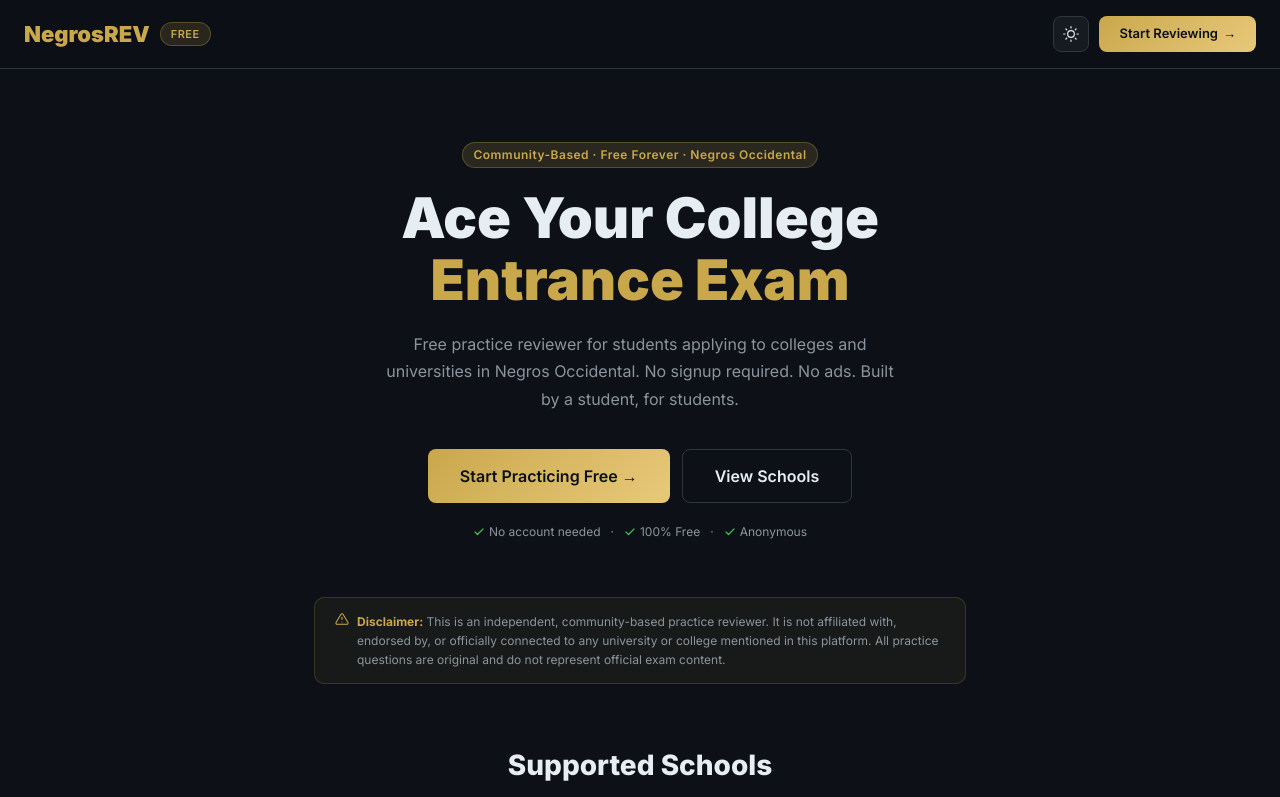
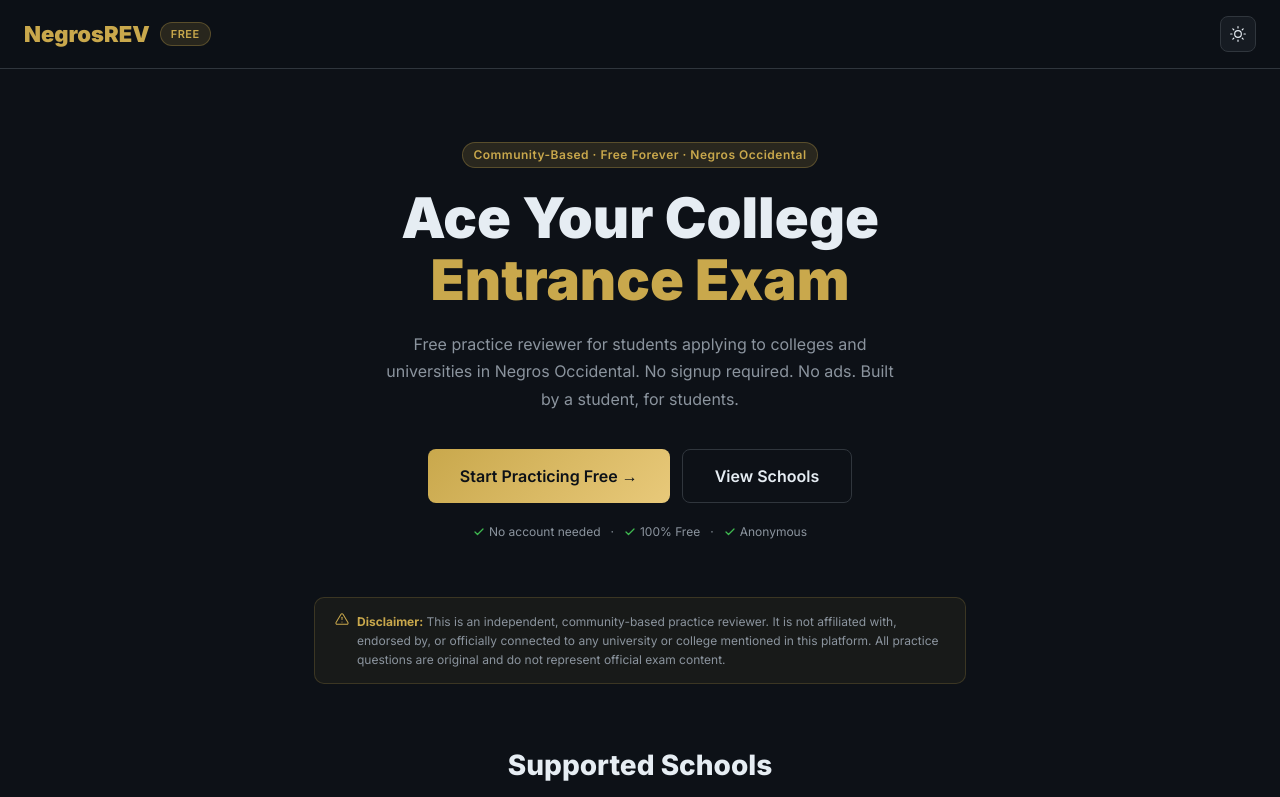
Before and after one commit to JenxxAI/negros-cet-reviewer, a Next.js app in the folder negros-cet-reviewer/: page / in a window 1280 px wide. Shown: the top 797 px of the page. Built offline with nearby package versions, Linux system fonts and the light colour scheme; no server answers.

Commit message:
fix: remove Start Reviewing button from navbar

```diff
--- a/negros-cet-reviewer/app/page.js
+++ b/negros-cet-reviewer/app/page.js
@@ -68,13 +68,7 @@ export default function HomePage() {
           <span style={{ fontSize: 22, fontWeight: 900, color: 'var(--gold)' }}>NegrosREV</span>
           <span className="badge badge-gold">FREE</span>
         </div>
-        <div style={{ display: 'flex', gap: 10, alignItems: 'center' }}>
-          <ThemeToggle />
-          <Link href="/exam" className="btn btn-primary nav-cta">
-            <span className="nav-cta-label">Start Reviewing</span>
-            <span className="nav-cta-icon">→</span>
-          </Link>
-        </div>
+        <ThemeToggle />
       </nav>
 
       {/* HERO */}
```
